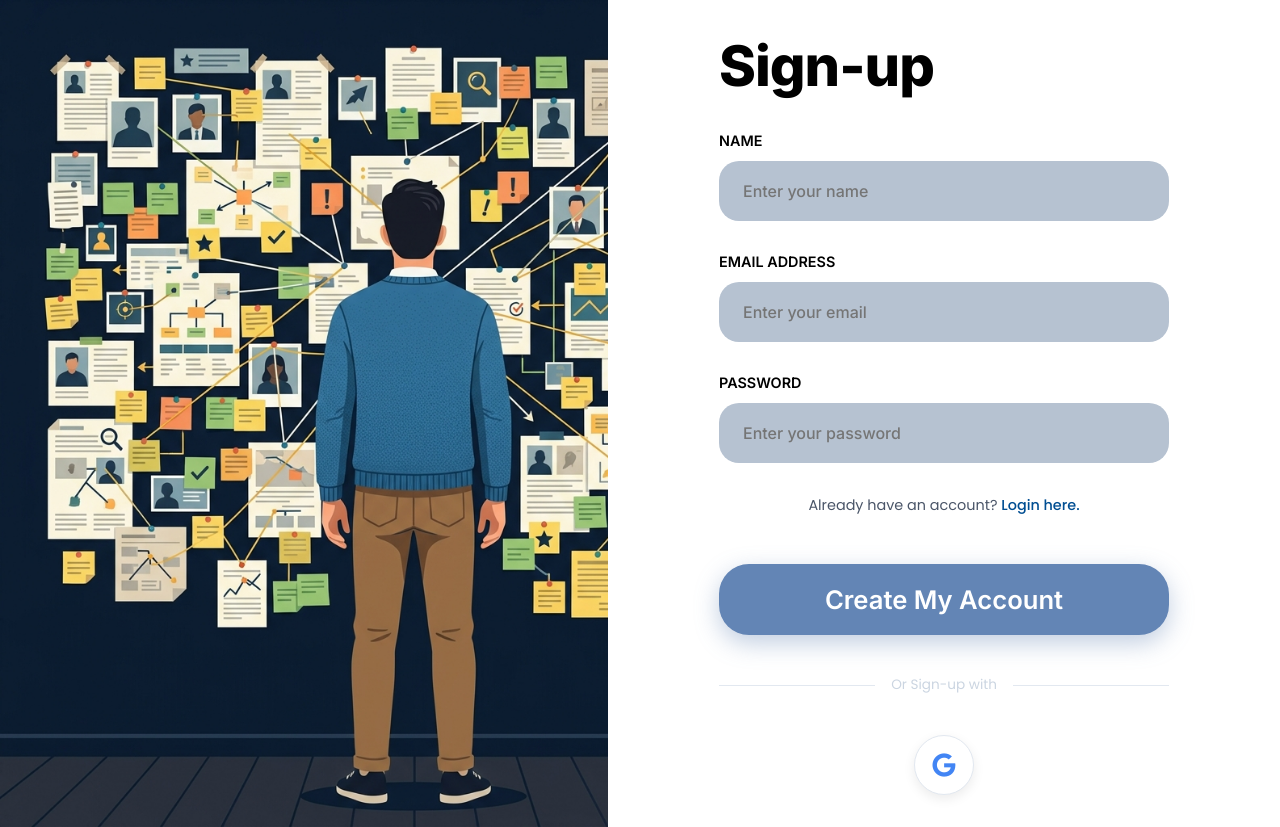
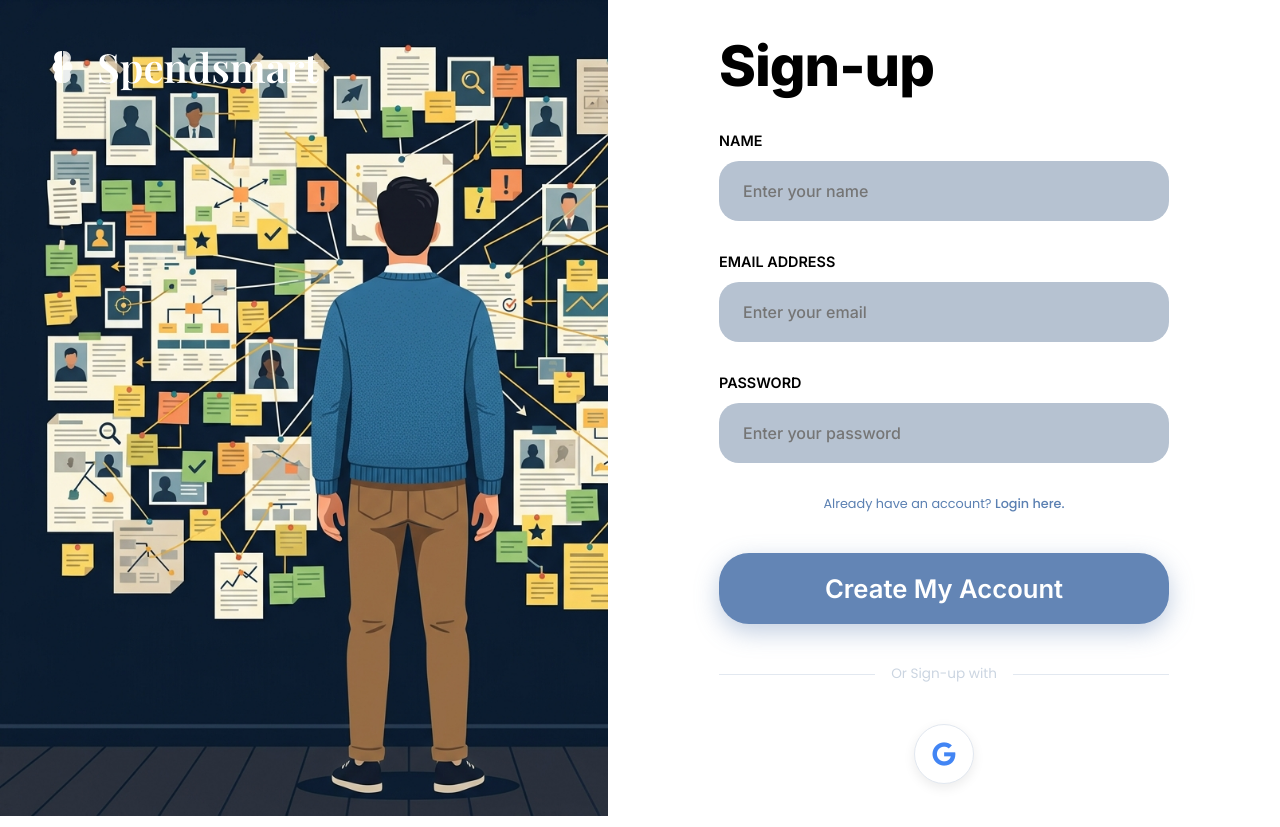
Before and after one commit to Jiyagupta20/SpendSmart, a Flask app: page /register in a window 1280 px wide. Run offline with Flask 3, Linux system fonts and the light colour scheme; some web fonts are replaced.

Commit message:
Finalize pixel-perfect auth templates and logo

```diff
--- a/templates/register.html
+++ b/templates/register.html
@@ -4,6 +4,15 @@
 <div class="auth-split-container">
     <!-- Left Side: Illustration from design -->
     <div class="auth-illustration-side">
+        <!-- Logo from design -->
+        <a href="/" class="auth-logo">
+            <svg width="45" height="45" viewBox="0 0 512 512" xmlns="http://www.w3.org/2000/svg">
+                <!-- Full Brain (Left & Right Hemispheres) -->
+                <path d="M240 80c-44.2 0-80 35.8-80 80 0 16.4 4.9 31.7 13.3 44.4-18.4 12.6-30.5 33.6-30.5 57.6 0 24 12.1 45 30.5 57.6-8.4 12.7-13.3 28-13.3 44.4 0 44.2 35.8 80 80 80h10V80h-10z" fill="white"/>
+                <path d="M272 80c44.2 0 80 35.8 80 80 0 16.4-4.9 31.7-13.3 44.4 18.4 12.6 30.5 33.6 30.5 57.6 0 24-12.1 45-30.5 57.6 8.4 12.7 13.3 28 13.3 44.4 0 44.2-35.8 80-80 80h-10V80h10z" fill="white" opacity="0.8"/>
+            </svg>
+            <span>Spendsmart</span>
+        </a>
     </div>
 
     <!-- Right Side: Form -->
@@ -33,8 +42,8 @@
                     <input type="password" name="password" id="password" class="auth-input" placeholder="Enter your password" required>
                 </div>
 
-                <div class="auth-footer" style="margin-top: 1rem; margin-bottom: 2rem; text-align: center;">
-                    <p>Already have an account? <a href="{{ url_for('login') }}">Login here.</a></p>
+                <div class="auth-footer" style="margin-top: 0; margin-bottom: 1.5rem; text-align: center;">
+                    <p style="font-size: 0.8rem; color: #5b80b2;">Already have an account? <a href="{{ url_for('login') }}" style="color: #5b80b2; text-decoration: none;">Login here.</a></p>
                 </div>
 
                 <button type="submit" class="btn-auth">
```
Also changed, not shown: templates/login.html (+10 -2 lines).
